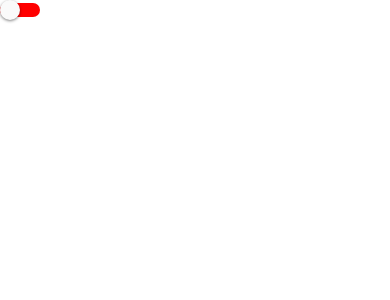
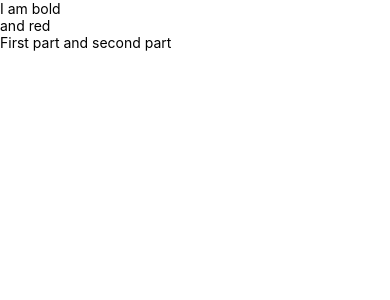
Before and after one commit to hellohejinyu/learn-react-native, a React Native app: screen / in a window 390 px wide. Shown: the top 300 px of the page. Built offline with nearby package versions, Linux system fonts and the light colour scheme.

Commit message:
feat: Text

```diff
--- a/App.tsx
+++ b/App.tsx
@@ -25,12 +25,14 @@ const App = () => {
   const overrideRenderItem = ({ item, index, section: { title, data } }: any) => <Text key={index}>Override{item}</Text>
 
   return (
-      <Switch
-        trackColor={{
-          false: '#f00',
-          true: '#0ff'
-        }}
-      />
+    <>
+      <Text>I am bold</Text>
+      <Text>and red</Text>
+      <Text>
+        <Text>First part and </Text>
+        <Text>second part</Text>
+      </Text>
+    </>
   );
 };
 
```
